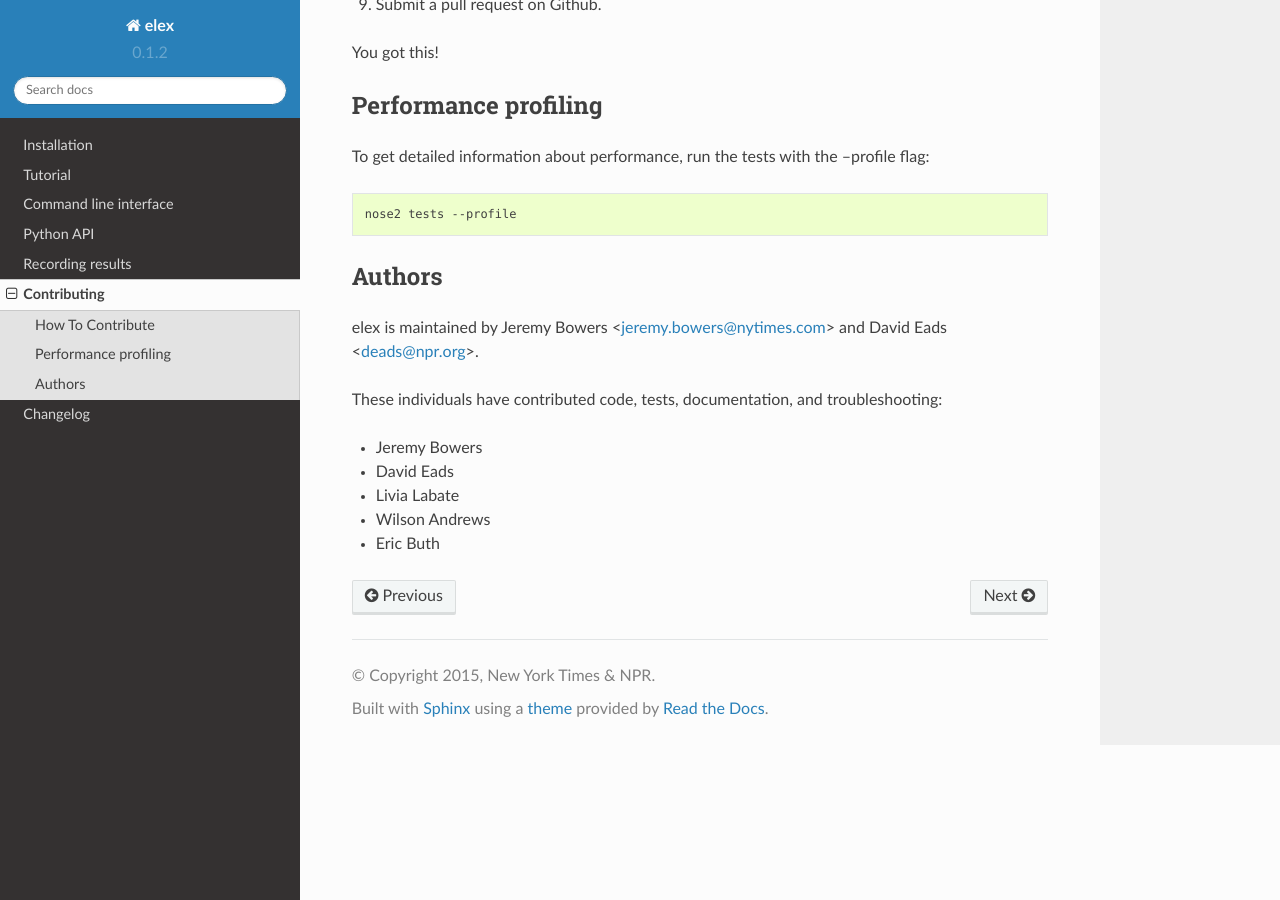
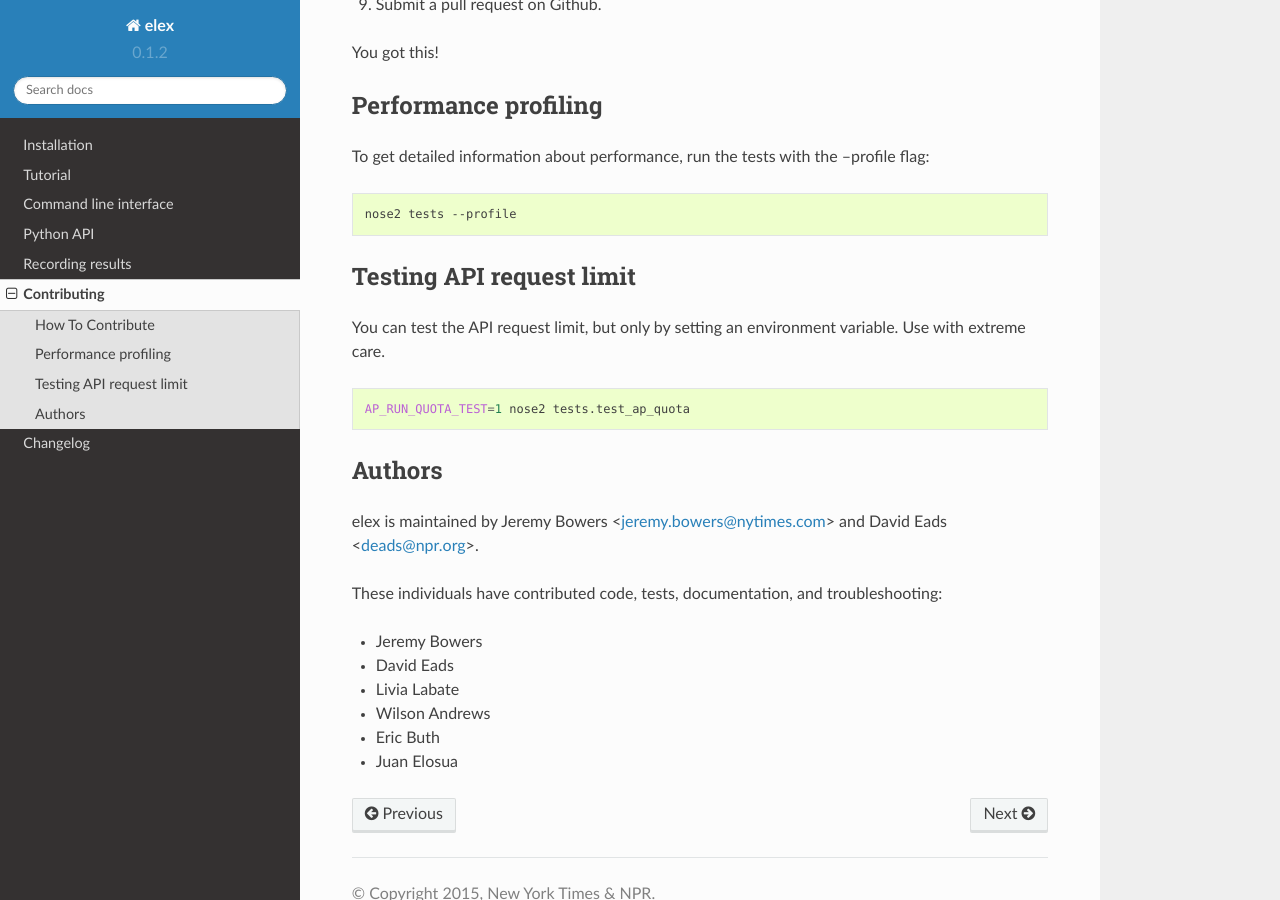
Before and after one commit to newsdev/elex, a Sphinx documentation site: the page built from docs/contributing.rst, in a window 1280 px wide and 900 px high, scrolled down 565 px. Built offline with Sphinx 7.4.7 and the Read the Docs theme 2.0.0, drawn with Linux system fonts in a browser that asks for light colours; the version number is read from the project's files by our own code.

Commit message:
update docs and authors

```diff
--- a/AUTHORS.rst
+++ b/AUTHORS.rst
@@ -7,3 +7,4 @@ These individuals have contributed code, tests, documentation, and troubleshooti
 * Livia Labate
 * Wilson Andrews
 * Eric Buth
+* Juan Elosua
--- a/docs/contributing.rst
+++ b/docs/contributing.rst
@@ -28,6 +28,16 @@ To get detailed information about performance, run the tests with the --profile
 
     nose2 tests --profile
 
+Testing API request limit
+=========================
+
+You can test the API request limit, but only by setting an environment variable. Use with extreme
+care.
+
+.. code:: bash
+
+    AP_RUN_QUOTA_TEST=1 nose2 tests.test_ap_quota
+
 Authors
 =======
 
```
Also changed, not shown: 1 other file.
